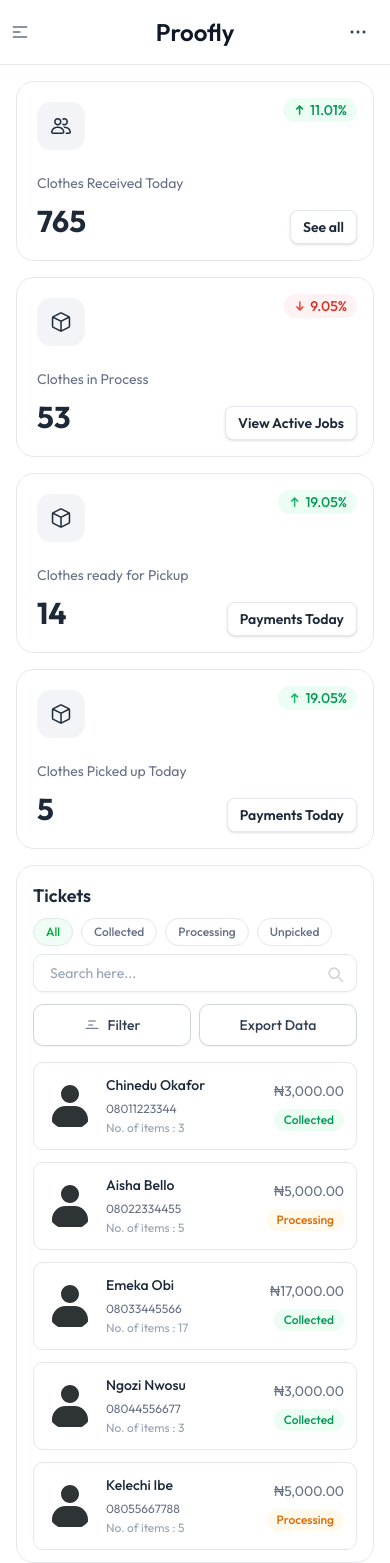
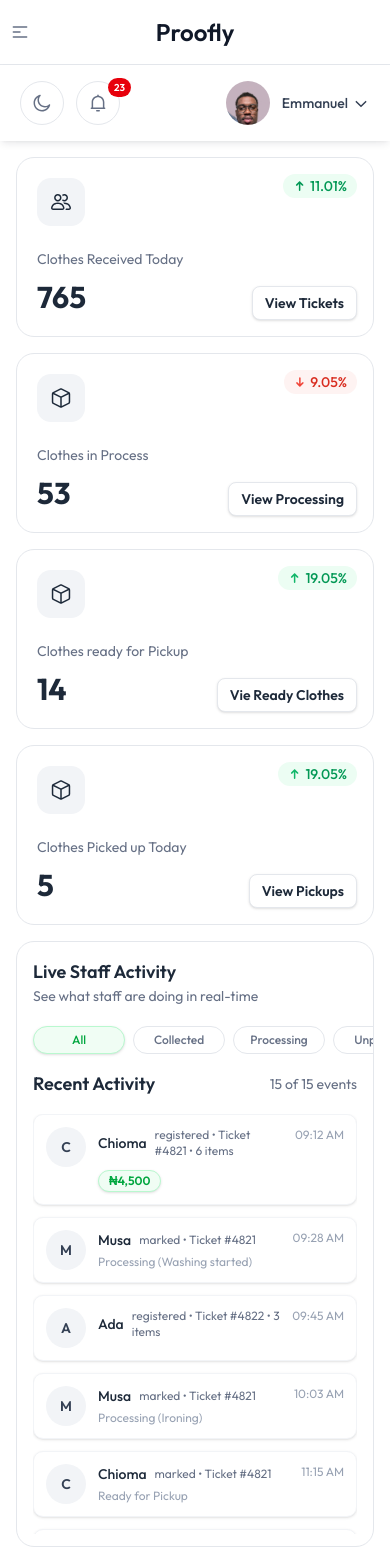
Before and after one commit to Enochchukwudi-dev/dashboard, a Next.js app: page / in a window 390 px wide. Shown: the top 1563 px of the page. Built offline with nearby package versions, Linux system fonts and the light colour scheme.

Commit message:
Update homepage

```diff
--- a/src/app/globals.css
+++ b/src/app/globals.css
@@ -278,6 +278,29 @@
 
 .dark .custom-scrollbar::-webkit-scrollbar-thumb {
   background-color: #344054;
+}
+
+@utility thin-scrollbar {
+  &::-webkit-scrollbar {
+    width: 6px;
+    height: 6px;
+  }
+
+  &::-webkit-scrollbar-track {
+    background: transparent;
+  }
+
+  &::-webkit-scrollbar-thumb {
+    @apply bg-gray-300 rounded-full;
+  }
+
+  /* Firefox */
+  scrollbar-width: thin;
+  scrollbar-color: rgba(148,163,184,0.6) transparent;
+}
+
+.dark .thin-scrollbar::-webkit-scrollbar-thumb {
+  background-color: #475569;
 }
 
 @layer utilities {
--- a/src/components/ecommerce/EcommerceMetrics.tsx
+++ b/src/components/ecommerce/EcommerceMetrics.tsx
@@ -2,8 +2,10 @@
 import React from "react";
 import Badge from "../ui/badge/Badge";
 import { ArrowDownIcon, ArrowUpIcon, BoxIconLine, GroupIcon } from "@/icons";
+import { useRouter } from "next/navigation";
 
 export const EcommerceMetrics = () => {
+  const router = useRouter();
   return (
     <div className="grid grid-cols-1 gap-4 sm:grid-cols-2 md:gap-6">
       {/* <!-- Metric Item Start --> */}
@@ -30,10 +32,11 @@
 
           <button
             type="button"
-            aria-label="View Ticket: Total Tickets (Lifetime)"
+            onClick={() => router.push('/my-tickets')}
+            aria-label="View Tickets"
             className="absolute bottom-4 right-4 inline-flex items-center px-3 py-1.5 gap-2 rounded-md text-sm font-semibold bg-white text-gray-800 border border-gray-200 hover:bg-gray-50 shadow-sm transition-colors focus:outline-none focus:ring-2 focus:ring-offset-1 focus:ring-yellow-400 dark:bg-gray-900 dark:border-gray-800 dark:text-white dark:hover:bg-gray-800"
           >
-            See all
+            View Tickets
           </button>
         </div>
       </div>
@@ -66,7 +69,7 @@
             aria-label="View Ticket: Active / Pending Tickets (Today)"
             className="absolute bottom-4 right-4 inline-flex items-center px-3 py-1.5 gap-2 rounded-md text-sm font-semibold bg-white text-gray-800 border border-gray-200 hover:bg-gray-50 shadow-sm transition-colors focus:outline-none focus:ring-2 focus:ring-offset-1 focus:ring-yellow-400 dark:bg-gray-900 dark:border-gray-800 dark:text-white dark:hover:bg-gray-800"
           >
-           View Active Jobs
+           View Processing
           </button>
         </div>
       </div>
@@ -99,7 +102,7 @@
             aria-label="View Ticket: Completed Tickets Today (Paid / Completed)"
             className="absolute bottom-4 right-4 inline-flex items-center px-3 py-1.5 gap-2 rounded-md text-sm font-semibold bg-white text-gray-800 border border-gray-200 hover:bg-gray-50 shadow-sm transition-colors focus:outline-none focus:ring-2 focus:ring-offset-1 focus:ring-yellow-400 dark:bg-gray-900 dark:border-gray-800 dark:text-white dark:hover:bg-gray-800"
           >
-            Payments Today
+            Vie Ready Clothes
           </button>
         </div>
       </div>
@@ -130,7 +133,7 @@
             aria-label="View Ticket: Completed Tickets Today (Paid / Completed)"
             className="absolute bottom-4 right-4 inline-flex items-center px-3 py-1.5 gap-2 rounded-md text-sm font-semibold bg-white text-gray-800 border border-gray-200 hover:bg-gray-50 shadow-sm transition-colors focus:outline-none focus:ring-2 focus:ring-offset-1 focus:ring-yellow-400 dark:bg-gray-900 dark:border-gray-800 dark:text-white dark:hover:bg-gray-800"
           >
-            Payments Today
+            View Pickups
           </button>
         </div>
       </div>
--- a/src/components/header/NotificationDropdown.tsx
+++ b/src/components/header/NotificationDropdown.tsx
@@ -8,6 +8,8 @@
 export default function NotificationDropdown() {
   const [isOpen, setIsOpen] = useState(false);
   const [notifying, setNotifying] = useState(true);
+  // Replace small dot with a numeric badge
+  const notificationCount = 23;
 
   function toggleDropdown() {
     setIsOpen(!isOpen);
@@ -27,13 +29,14 @@
         className="relative dropdown-toggle flex items-center justify-center text-gray-500 transition-colors bg-white border border-gray-200 rounded-full hover:text-gray-700 h-11 w-11 hover:bg-gray-100 dark:border-gray-800 dark:bg-gray-900 dark:text-gray-400 dark:hover:bg-gray-800 dark:hover:text-white"
         onClick={handleClick}
       >
-        <span
-          className={`absolute right-0 top-0.5 z-10 h-2 w-2 rounded-full bg-orange-400 ${
-            !notifying ? "hidden" : "flex"
-          }`}
-        >
-          <span className="absolute inline-flex w-full h-full bg-orange-400 rounded-full opacity-75 animate-ping"></span>
-        </span>
+        {notifying && notificationCount > 0 && (
+          <span
+            aria-label={`${notificationCount} notifications`}
+            className="absolute -top-1 -right-3 z-10 inline-flex items-center justify-center px-1.5 py-0.5 rounded-full bg-red-600 text-white text-[10px] font-semibold"
+          >
+            {notificationCount}
+          </span>
+        )}
         <svg
           className="fill-current"
           width="20"
--- a/src/components/transactions/Transactions.tsx
+++ b/src/components/transactions/Transactions.tsx
@@ -1,16 +1,8 @@
 "use client";
 
 import Image from "next/image";
-import { useMemo, useState } from "react";
-import {
-  Table,
-  TableBody,
-  TableCell,
-  TableHeader,
-  TableRow,
-} from "../ui/table";
-import Badge from "../ui/badge/Badge";
-import { transactions as mockTransactions, Transaction } from "@/lib/mockData";
+import { useState } from "react";
+
 
 const tabs = ["All", "Collected", "Processing", "Unpicked"] as const;
 
@@ -23,35 +15,23 @@
 
 export default function Transactions() {
   const [tab, setTab] = useState<typeof tabs[number]>("All");
-  const [query, setQuery] = useState("");
-
-  const filtered = useMemo(() => {
-    return mockTransactions.filter((t) => {
-      const mappedStatus = STATUS_MAP[tab];
-      const matchStatus = tab === "All" ? true : (mappedStatus ? t.status === mappedStatus : false);
-      const matchQuery =
-        !query ||
-        t.name.toLowerCase().includes(query.toLowerCase()) ||
-        (t.phone && t.phone.includes(query));
-      return matchStatus && matchQuery;
-    });
-  }, [tab, query]);
 
   return (
     <div className="overflow-hidden rounded-2xl border border-gray-200 bg-white px-4 pb-3 pt-4 dark:border-gray-800 dark:bg-white/[0.03] sm:px-6">
       <div className="flex flex-col gap-2 mb-4 sm:flex-row sm:items-center sm:justify-between">
         <div>
-          <h3 className="text-lg font-semibold text-gray-800 dark:text-white/90">Tickets</h3>
-          <div className="mt-2 flex items-center gap-2">
+          <h3 className="text-lg font-semibold text-gray-800 dark:text-white/90">Live Staff Activity</h3>
+          <p className="text-sm text-gray-500 dark:text-gray-400">See what staff are doing in real-time</p>
+          <div className="mt-5 flex items-center gap-2">
             {tabs.map((c) => (
               <button
                 key={c}
                 onClick={() => setTab(c)}
-                className={`rounded-full px-3 py-1 text-theme-xs font-medium ${
+                className={`min-w-[92px] text-center rounded-full px-3 py-1 text-theme-xs font-medium border focus:outline-none focus-visible:ring-2 focus-visible:ring-offset-1 ${
                   tab === c
-                    ? "bg-green-50 text-green-600"
-                    : "bg-white text-gray-500"
-                } border border-gray-200`}
+                    ? "bg-green-50 text-green-600 border-green-200 shadow-sm focus-visible:ring-green-200 dark:bg-green-900/10 dark:text-green-300 dark:border-green-800"
+                    : "bg-white text-gray-500 border-gray-200 dark:bg-gray-800 dark:text-gray-400 dark:border-gray-700"
+                }`}
                 aria-pressed={tab === c}
               >
                 {c}
@@ -60,165 +40,136 @@
           </div>
         </div>
 
-        <div className="flex flex-col sm:flex-row sm:items-center gap-3 w-full">
-          <div className="relative w-full sm:w-auto">
-            <input
-              aria-label="Search transactions"
-              placeholder="Search here..."
-              value={query}
-              onChange={(e) => setQuery(e.target.value)}
-              className="w-full sm:w-56 rounded-lg border border-gray-200 dark:border-gray-700 bg-white dark:bg-gray-800 px-4 py-2 text-theme-sm text-gray-500 dark:text-gray-200 placeholder:text-gray-400 dark:placeholder:text-gray-400 shadow-theme-xs dark:shadow-none focus:outline-none focus:ring-2 focus:ring-green-200 dark:focus:ring-green-400"
-            />
-            <svg
-              className="absolute right-3 top-2.5 h-5 w-5 text-gray-300 dark:text-gray-400"
-              viewBox="0 0 24 24"
-              fill="none"
-              xmlns="http://www.w3.org/2000/svg"
-            >
-              <path
-                d="M21 21L15 15"
-                stroke="currentColor"
-                strokeWidth="2"
-                strokeLinecap="round"
-                strokeLinejoin="round"
-              />
-              <circle
-                cx="11"
-                cy="11"
-                r="6"
-                stroke="currentColor"
-                strokeWidth="2"
-              />
-            </svg>
-          </div>
 
-          <div className="flex gap-2 w-full sm:w-auto">
-            <button className="flex-1 sm:flex-none inline-flex items-center justify-center gap-2 rounded-lg border border-gray-300 dark:border-gray-700 bg-white dark:bg-gray-800 px-4 py-2.5 text-theme-sm font-medium text-gray-700 dark:text-gray-200 shadow-theme-xs hover:bg-gray-50 dark:hover:bg-gray-700">
-              <svg
-                width="16"
-                height="16"
-                viewBox="0 0 24 24"
-                fill="none"
-                xmlns="http://www.w3.org/2000/svg"
-              >
-                <path d="M3 17H21" stroke="currentColor" strokeWidth="1.2" strokeLinecap="round" />
-                <path d="M7 6H17" stroke="currentColor" strokeWidth="1.2" strokeLinecap="round" />
-                <path d="M7 12H13" stroke="currentColor" strokeWidth="1.2" strokeLinecap="round" />
-              </svg>
-              <span>Filter</span>
-            </button>
-
-            <button className="flex-1 sm:flex-none inline-flex items-center justify-center gap-2 rounded-lg border border-gray-300 dark:border-gray-700 bg-white dark:bg-gray-800 px-4 py-2.5 text-theme-sm font-medium text-gray-700 dark:text-gray-200 shadow-theme-xs hover:bg-gray-50 dark:hover:bg-gray-700">
-              Export Data
-            </button>
-          </div>
-        </div>
       </div>
 
-      <div className="max-w-full overflow-x-auto hidden md:block">
-        <Table>
-          <TableHeader className="border-gray-100 dark:border-gray-800 border-y">
-            <TableRow>
-              <TableCell isHeader className="py-3 font-medium text-gray-500 text-start text-theme-xs dark:text-gray-400">
-                Ticket Details
-              </TableCell>
-              <TableCell isHeader className="py-3 font-medium text-gray-500 text-start text-theme-xs dark:text-gray-400">
-                No. of items
-              </TableCell>
-              <TableCell isHeader className="py-3 font-medium text-gray-500 text-start text-theme-xs dark:text-gray-400">
-                Ticket ID
-              </TableCell>
-              <TableCell isHeader className="py-3 font-medium text-gray-500 text-start text-theme-xs dark:text-gray-400">
-                Amount
-              </TableCell>
-              <TableCell isHeader className="py-3 font-medium text-gray-500 text-start text-theme-xs dark:text-gray-400">
-                Status
-              </TableCell>
+      {/* Feed / Timeline View */}
+      <div className="space-y-4">
+          {(() => {
+          type FeedEvent = {
+            id: number;
+            time: string;
+            actor: string;
+            action: string;
+            ticketId: number | string;
+            items?: number;
+            amount?: string;
+            meta?: string;
+            type?: "info" | "success" | "warning";
+          };
 
-            </TableRow>
-          </TableHeader>
+          const feed: FeedEvent[] = [
+            { id: 1, time: "09:12 AM", actor: "Chioma", action: "registered", ticketId: 4821, items: 6, amount: "₦4,500", type: "info" },
+            { id: 2, time: "09:28 AM", actor: "Musa", action: "marked", ticketId: 4821, meta: "Processing (Washing started)", type: "warning" },
+            { id: 3, time: "09:45 AM", actor: "Ada", action: "registered", ticketId: 4822, items: 3, type: "info" },
+            { id: 4, time: "10:03 AM", actor: "Musa", action: "marked", ticketId: 4821, meta: "Processing (Ironing)", type: "warning" },
+            { id: 5, time: "11:15 AM", actor: "Chioma", action: "marked", ticketId: 4821, meta: "Ready for Pickup", type: "info" },
+            { id: 6, time: "12:02 PM", actor: "Tunde", action: "registered", ticketId: 4823, items: 2, type: "info" },
+            { id: 7, time: "01:47 PM", actor: "Chioma", action: "marked", ticketId: 4821, meta: "Ready for Pickup", type: "info" },
+            { id: 8, time: "02:30 PM", actor: "Musa", action: "picked up", ticketId: 4824, items: 4, type: "success" },
+            { id: 9, time: "03:05 PM", actor: "Zainab", action: "registered", ticketId: 4825, items: 1, type: "info" },
+            { id: 10, time: "03:50 PM", actor: "Musa", action: "completed Pickup for", ticketId: 4821, items: 6, meta: "6 items confirmed", type: "success" },
+            { id: 11, time: "04:10 PM", actor: "Musa", action: "received payment", ticketId: 4821, amount: "₦4,500", type: "success" },
+            { id: 12, time: "04:23 PM", actor: "Femi", action: "marked", ticketId: 4826, meta: "Processing (Stain treatment)", type: "warning" },
+            { id: 13, time: "04:40 PM", actor: "Chioma", action: "registered", ticketId: 4827, items: 5, type: "info" },
+            { id: 14, time: "05:05 PM", actor: "Musa", action: "marked", ticketId: 4827, meta: "Ready for Pickup", type: "info" },
+            { id: 15, time: "05:30 PM", actor: "Musa", action: "received payment", ticketId: 4824, amount: "₦1,800", type: "success" },
+          ];
 
-          <TableBody className="divide-y divide-gray-100 dark:divide-gray-800">
-            {filtered.map((t: Transaction) => (
-              <TableRow key={t.id} className="">
-                <TableCell className="py-3">
-                  <div className="flex items-center gap-3">
-                    <div className="h-[40px] w-[40px] overflow-hidden rounded-full">
-                      {t.countryImage && (
-                        <Image
-                          width={40}
-                          height={40}
-                          src={t.countryImage}
-                          alt={t.country}
-                          className="h-[40px] w-[40px]"
-                        />
-                      )}
-                    </div>
-                    <div>
-                      <p className="font-medium text-gray-800 text-theme-sm dark:text-white/90">{t.name}</p>
-                      {t.phone && <span className="text-gray-500 text-theme-xs">{t.phone}</span>}
-                    </div>
-                  </div>
-                </TableCell>
+          const getInitials = (name: string) => {
+            return name
+              .split(" ")
+              .map((n) => n[0])
+              .slice(0, 2)
+              .join("")
+              .toUpperCase();
+          };
 
-                <TableCell className="py-3 text-gray-500 text-theme-sm dark:text-gray-400">{t.items !== undefined ? `No. of items : ${t.items}` : '-'}</TableCell>
+          const getDotColor = (type?: string) =>
+            type === "success" ? "bg-emerald-500" : type === "warning" ? "bg-yellow-400" : "bg-sky-500";
 
-                <TableCell className="py-3 text-gray-500 text-theme-sm dark:text-gray-400">
-                  <div className="flex items-center gap-2">
-                    <span className="text-theme-sm text-gray-700 dark:text-white/90">{t.country}</span>
-                  </div>
-                </TableCell>
+          // Filter events based on selected tab
+          const filterByTab = (e: FeedEvent) => {
+            switch (tab) {
+              case "Collected":
+                return (
+                  // payments or completed pickups
+                  e.action.toLowerCase().includes("received payment") ||
+                  e.action.toLowerCase().includes("completed") ||
+                  !!e.amount ||
+                  e.type === "success"
+                );
+              case "Processing":
+                return (
+                  (e.meta && e.meta.toLowerCase().includes("processing")) ||
+                  e.action.toLowerCase().includes("processing") ||
+                  e.type === "warning"
+                );
+              case "Unpicked":
+                return (
+                  // registrations and ready-for-pickup events that are not yet completed
+                  (e.action === "registered" || (e.meta && e.meta.toLowerCase().includes("ready"))) &&
+                  !e.action.toLowerCase().includes("completed") &&
+                  !e.action.toLowerCase().includes("received")
+                );
+              case "All":
+              default:
+                return true;
+            }
+          };
 
-                <TableCell className="py-3 text-gray-500 text-theme-sm dark:text-gray-400">{t.amount}</TableCell>
+          const visible = feed.filter(filterByTab);
 
-                <TableCell className="py-3 text-gray-500 text-theme-sm dark:text-gray-400">
-                  {tab === "Unpicked" ? (
-                    '-'
-                  ) : (
-                    <Badge size="sm" color={t.status === "Success" ? "success" : t.status === "Pending" ? "warning" : "error"}>
-                      {t.status === "Success" ? "Collected" : t.status === "Pending" ? "Processing" : t.status}
-                    </Badge>
-                  )}
-                </TableCell>
+          return (
+            <>
+              <div className="flex items-center justify-between">
+                <h3 className="text-lg font-semibold text-gray-800 dark:text-white/90">Recent Activity</h3>
+                <span className="text-sm text-gray-500 whitespace-nowrap">{visible.length} of {feed.length} events</span>
+              </div>
 
+              <div className="min-h-[180px] max-h-[420px] overflow-y-auto thin-scrollbar mt-2">
+                {visible.length === 0 ? (
+                  <div className="p-4 text-sm text-center text-gray-500 dark:text-gray-400">No events for this filter</div>
+                ) : (
+                  <ul className="space-y-3">
+                    {visible.map((e) => (
+                      <li key={e.id} className="">
+                        <div className="rounded-lg border border-gray-100 bg-white p-3 shadow-sm dark:border-gray-800 dark:bg-white/[0.03] flex items-start gap-3 md:gap-4">
+                          <div className="h-10 w-10 flex-shrink-0 rounded-full bg-gray-100 flex items-center justify-center text-sm font-semibold text-gray-700 dark:bg-gray-800 dark:text-white/90">
+                            {getInitials(e.actor)}
+                          </div>
 
-              </TableRow>
-            ))}
-          </TableBody>
-        </Table>
-      </div>
+                          <div className="flex-1 min-w-0">
+                            <div className="flex items-start gap-3 md:gap-4">
+                              <div className="flex-1">
+                                <div className="flex items-center gap-2">
+                                  <span className="text-sm font-medium text-gray-800 dark:text-white/90">{e.actor}</span>
+                                  <span className="text-xs text-gray-500">{e.action} • Ticket #{e.ticketId}{e.items ? ` • ${e.items} items` : ''}</span>
+                                </div>
 
-      {/* Mobile layout: stacked cards */}
-      <div className="md:hidden space-y-3">
-        {filtered.map((t: Transaction) => (
-          <div key={t.id} className="flex items-center justify-between gap-3 rounded-lg border border-gray-200 bg-white p-3 dark:border-gray-800 dark:bg-white/[0.03]">
-            <div className="flex items-center gap-3">
-              <div className="h-12 w-12 rounded-full overflow-hidden">
-                {t.countryImage && (
-                  <Image width={48} height={48} src={t.countryImage} alt={t.country} className="h-12 w-12" />
+                                {e.meta && <div className="text-xs text-gray-400 mt-1 truncate">{e.meta}</div>}
+
+                                {e.amount && (
+                                  <div className="mt-2">
+                                    <span className="inline-flex items-center rounded-full px-2.5 py-0.5 text-xs font-semibold border shadow-sm bg-green-50 text-green-600 border-green-200 focus-visible:ring-2 focus-visible:ring-offset-1 focus-visible:ring-green-200 dark:bg-green-900/10 dark:text-green-300 dark:border-green-800">
+                                      {e.amount}
+                                    </span>
+                                  </div>
+                                )}
+                              </div>
+
+                              <div className="text-xs text-gray-400 whitespace-nowrap">{e.time}</div>
+                            </div>
+                          </div>
+                        </div>
+                      </li>
+                    ))}
+                  </ul>
                 )}
               </div>
-              <div>
-                <p className="font-medium text-gray-800 text-theme-sm dark:text-white/90">{t.name}</p>
-                {t.phone && <span className="text-gray-500 text-theme-xs">{t.phone}</span>}
-                <div className="text-theme-xs text-gray-400">{t.items !== undefined ? `No. of items : ${t.items}` : ''}</div>
-              </div>
-            </div>
-
-            <div className="flex flex-col items-end gap-2">
-              <div className="text-gray-500 text-theme-sm dark:text-gray-400">{t.amount}</div>
-              {tab === "Unpicked" ? (
-                ''
-              ) : (
-                <Badge size="sm" color={t.status === "Success" ? "success" : t.status === "Pending" ? "warning" : "error"}>
-                  {t.status === "Success" ? "Collected" : t.status === "Pending" ? "Processing" : t.status}
-                </Badge>
-              )}
-            </div>
-
-
-          </div>
-        ))}
+            </>
+          );
+        })()}
       </div>
     </div>
   );
--- a/src/layout/AppHeader.tsx
+++ b/src/layout/AppHeader.tsx
@@ -8,7 +8,8 @@
 import React, { useState ,useEffect,useRef} from "react";
 
 const AppHeader: React.FC = () => {
-  const [isApplicationMenuOpen, setApplicationMenuOpen] = useState(false);
+  // Keep the application (user) menu open by default on mobile
+  const [isApplicationMenuOpen, setApplicationMenuOpen] = useState(true);
 
   const { isMobileOpen, toggleSidebar, toggleMobileSidebar } = useSidebar();
 
@@ -20,9 +21,6 @@
     }
   };
 
-  const toggleApplicationMenu = () => {
-    setApplicationMenuOpen(!isApplicationMenuOpen);
-  };
   const inputRef = useRef<HTMLInputElement>(null);
 
   useEffect(() => {
@@ -42,7 +40,7 @@
 
   return (
     <header className="sticky top-0 flex w-full bg-white border-gray-200 z-99999 dark:border-gray-800 dark:bg-gray-900 lg:border-b">
-      <div className="flex flex-col items-center justify-between grow lg:flex-row lg:px-6">
+      <div className="relative flex flex-col items-center justify-between grow lg:flex-row lg:px-6">
         <div className="flex items-center justify-between w-full gap-2 px-3 py-3 border-b border-gray-200 dark:border-gray-800 sm:gap-4 lg:justify-normal lg:border-b-0 lg:px-0 lg:py-4">
           <button
             className="items-center justify-center w-10 h-10 text-gray-500 border-gray-200 rounded-lg z-99999 dark:border-gray-800 lg:flex dark:text-gray-400 lg:h-11 lg:w-11 lg:border"
@@ -83,29 +81,11 @@
             {/* Cross Icon */}
           </button>
 
-          <Link href="/" className="lg:hidden">
-            <span className="text-2xl font-semibold text-gray-900 dark:text-white">Proofly</span>
+          <Link href="/" aria-label="Proofly Home" className="absolute left-1/2 -translate-x-1/2 text-2xl font-semibold text-gray-900 dark:text-white">
+            <span>Proofly</span>
           </Link>
 
-          <button
-            onClick={toggleApplicationMenu}
-            className="flex items-center justify-center w-10 h-10 text-gray-700 rounded-lg z-99999 hover:bg-gray-100 dark:text-gray-400 dark:hover:bg-gray-800 lg:hidden"
-          >
-            <svg
-              width="24"
-              height="24"
-              viewBox="0 0 24 24"
-              fill="none"
-              xmlns="http://www.w3.org/2000/svg"
-            >
-              <path
-                fillRule="evenodd"
-                clipRule="evenodd"
-                d="M5.99902 10.4951C6.82745 10.4951 7.49902 11.1667 7.49902 11.9951V12.0051C7.49902 12.8335 6.82745 13.5051 5.99902 13.5051C5.1706 13.5051 4.49902 12.8335 4.49902 12.0051V11.9951C4.49902 11.1667 5.1706 10.4951 5.99902 10.4951ZM17.999 10.4951C18.8275 10.4951 19.499 11.1667 19.499 11.9951V12.0051C19.499 12.8335 18.8275 13.5051 17.999 13.5051C17.1706 13.5051 16.499 12.8335 16.499 12.0051V11.9951C16.499 11.1667 17.1706 10.4951 17.999 10.4951ZM13.499 11.9951C13.499 11.1667 12.8275 10.4951 11.999 10.4951C11.1706 10.4951 10.499 11.1667 10.499 11.9951V12.0051C10.499 12.8335 11.1706 13.5051 11.999 13.5051C12.8275 13.5051 13.499 12.8335 13.499 12.0051V11.9951Z"
-                fill="currentColor"
-              />
-            </svg>
-          </button>
+
 
           <div className="hidden lg:block">
             <form>
```
Also changed, not shown: src/app/(admin)/my-tickets/page.tsx (added, +16 -0 lines), src/app/(admin)/transactions/page.tsx (added, +17 -0 lines), src/components/transactions/MyTickets.tsx (added, +17 -0 lines), src/layout/AppSidebar.tsx (+5 -4 lines).
